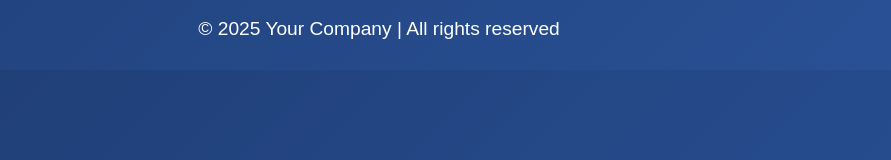
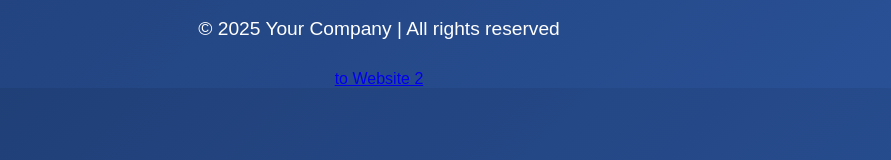
Before and after one commit to saketramteke/bituu, a plain HTML site: page index.html in a window 1280 px wide. Shown: the part 358-518 px from the top of the page, without its empty margins (261-1152 px from the left). Drawn offline with Linux system fonts and the light colour scheme.

Commit message:
Update index.html

```diff
--- a/index.html
+++ b/index.html
@@ -89,4 +89,5 @@
     }
   </script>
 </body>
+   <a href="index.html"> to Website 2</a>
 </html>
```
